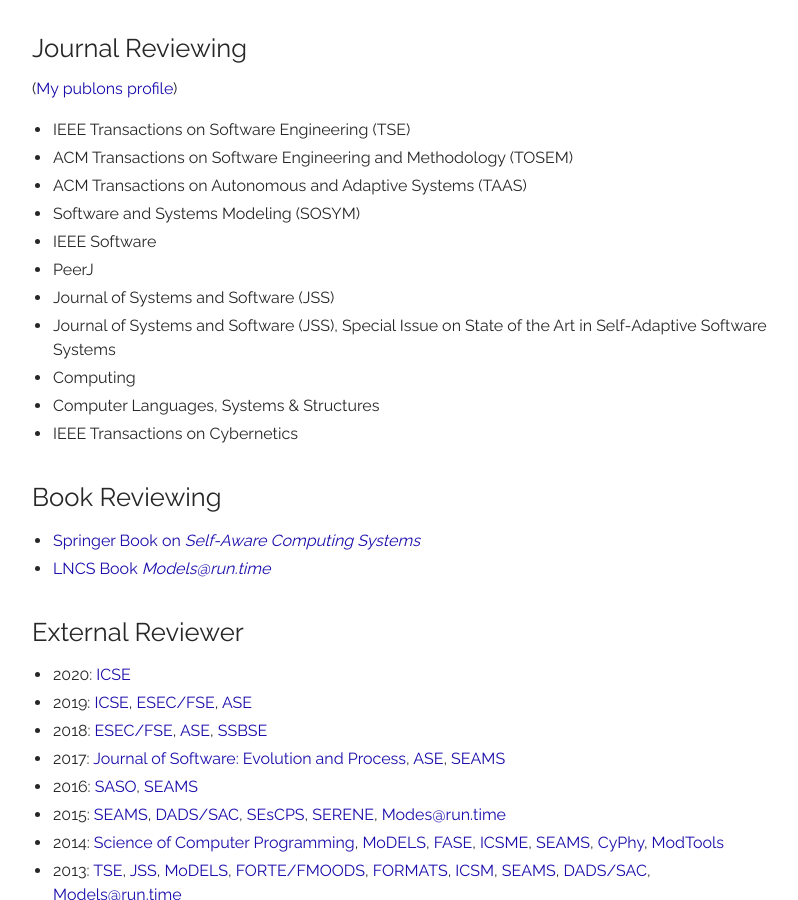
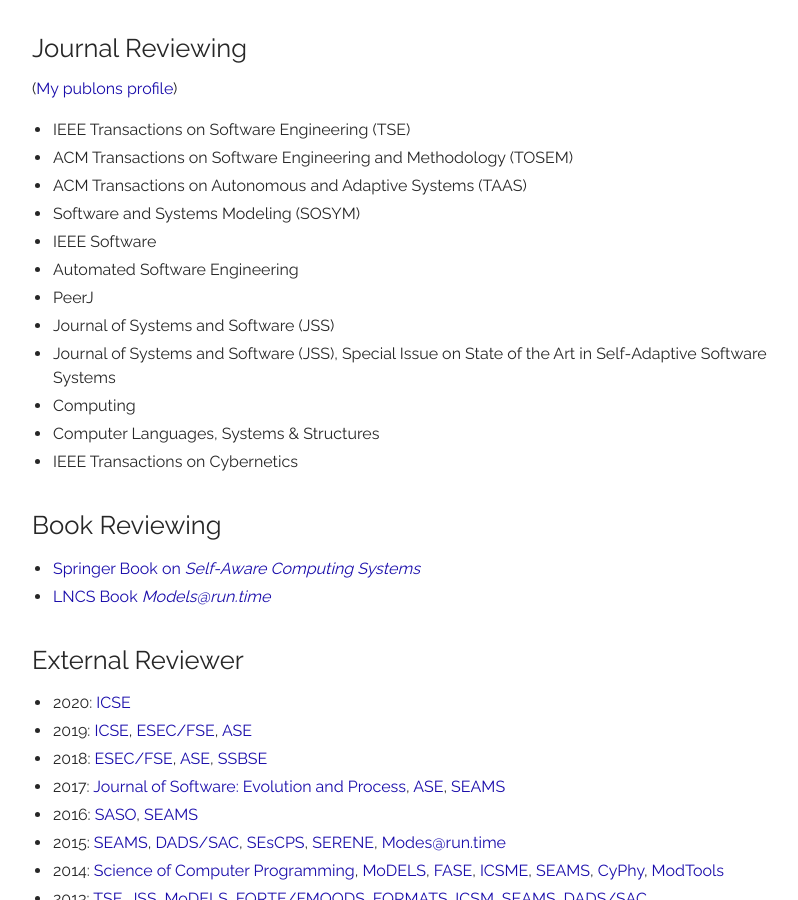
Before and after one commit to thomas-vogel/thomas-vogel.github.io, a Jekyll site: the page built from _pages/activities.md, in a window 1280 px wide and 900 px high, scrolled down 4666 px. Shown: the whole window, without its empty margins (233-1031 px from the left). Built offline with Jekyll 4.4.1, drawn with Linux system fonts in a browser that asks for light colours.

Commit message:
Add journal review Automated Softw. Eng.

```diff
--- a/_pages/activities.md
+++ b/_pages/activities.md
@@ -127,6 +127,7 @@
 * ACM Transactions on Autonomous and Adaptive Systems (TAAS)
 * Software and Systems Modeling (SOSYM)
 * IEEE Software
+* Automated Software Engineering
 * PeerJ
 * Journal of Systems and Software (JSS)
 * Journal of Systems and Software (JSS), Special Issue on State of the Art in Self-Adaptive Software Systems
```
